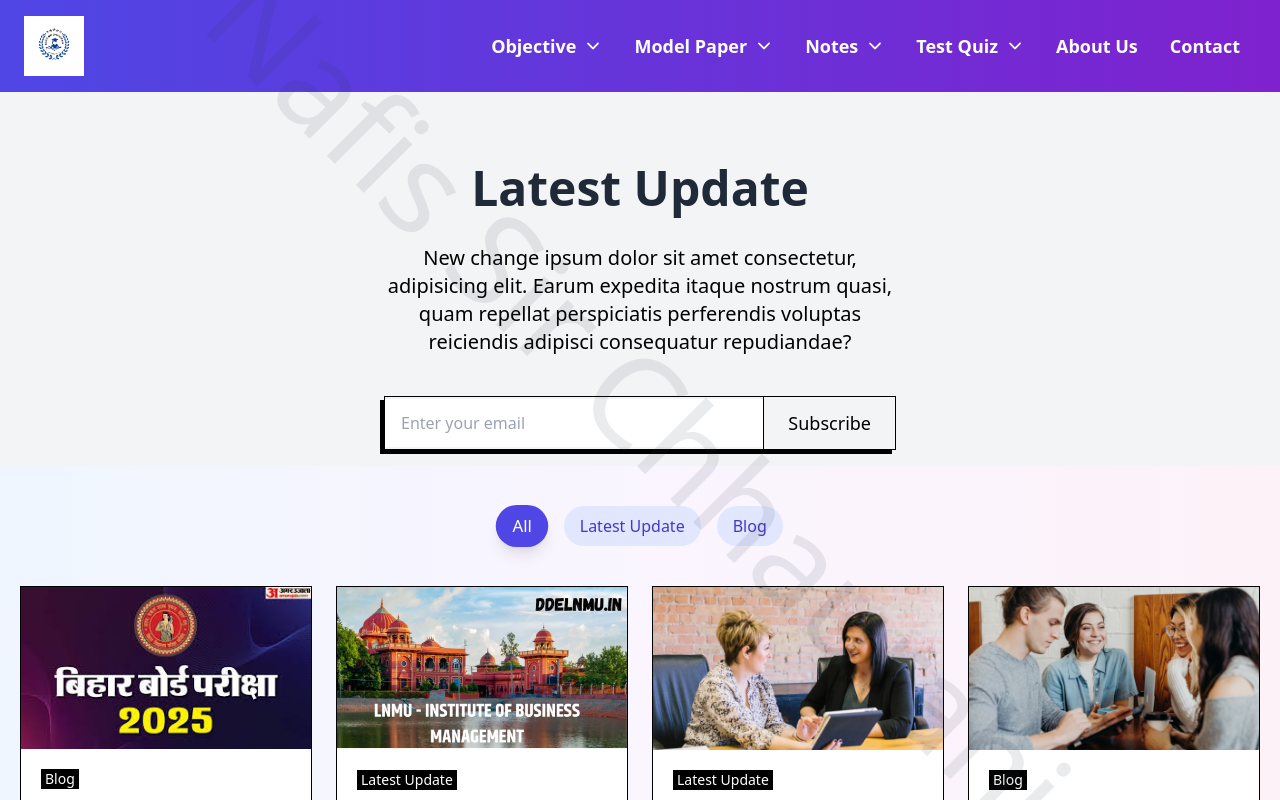
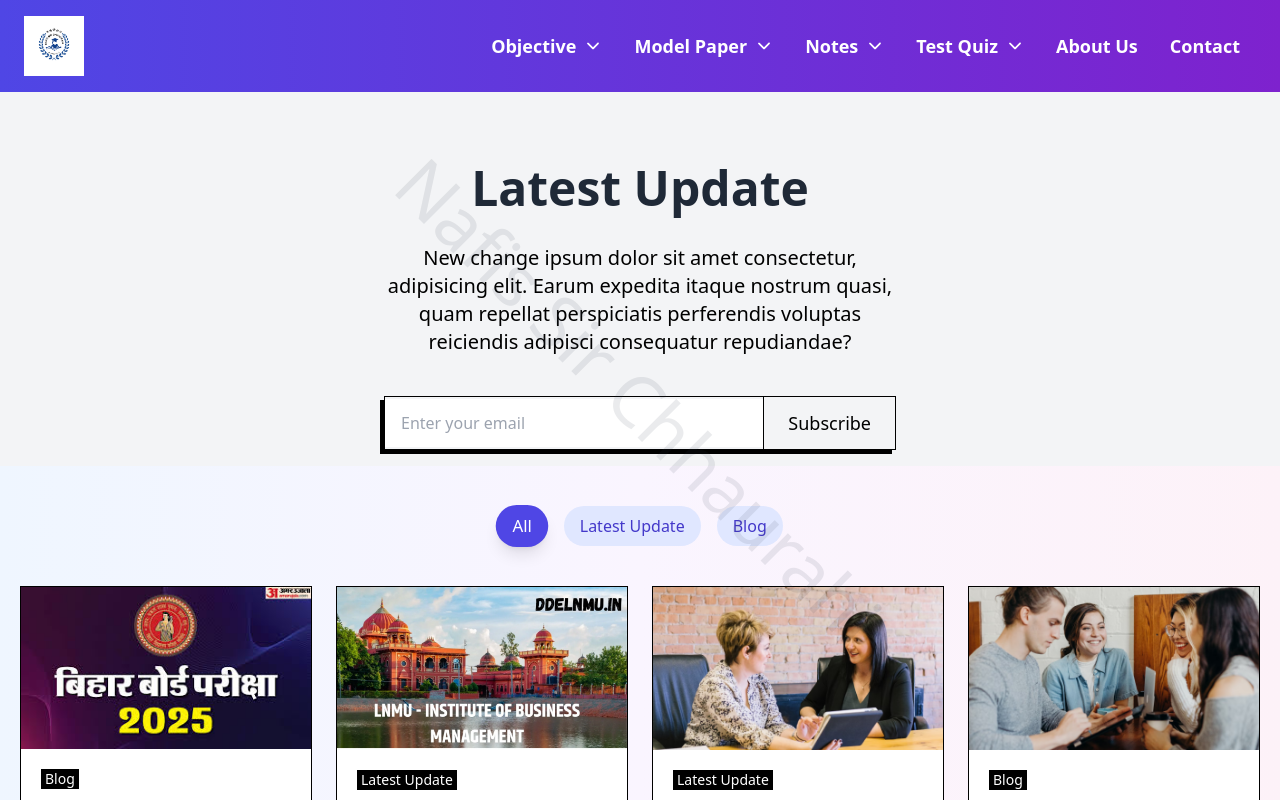
Before and after one commit to ashutoshkr28/nafis, a Next.js app: page / in a window 1280 px wide. Shown: the top 800 px of the page. Built offline with nearby package versions, Linux system fonts and the light colour scheme.

Commit message:
new name

```diff
--- a/components/Watermark.jsx
+++ b/components/Watermark.jsx
@@ -100,7 +100,7 @@ const Watermark = () => {
   return (
     <div className="fixed inset-0 flex justify-center items-center pointer-events-none z-50">
       {/* Responsive Watermark */}
-      <h1 className="text-gray-700 rotate-45 text-2xl sm:text-4xl md:text-6xl lg:text-8xl xl:text-9xl opacity-10">
+      <h1 className="text-gray-700 rotate-45 text-2xl sm:text-4xl md:text-6xl lg:text-4xl xl:text-7xl opacity-10">
         Nafis Sir Chhaurahi
       </h1>
     </div>
```
